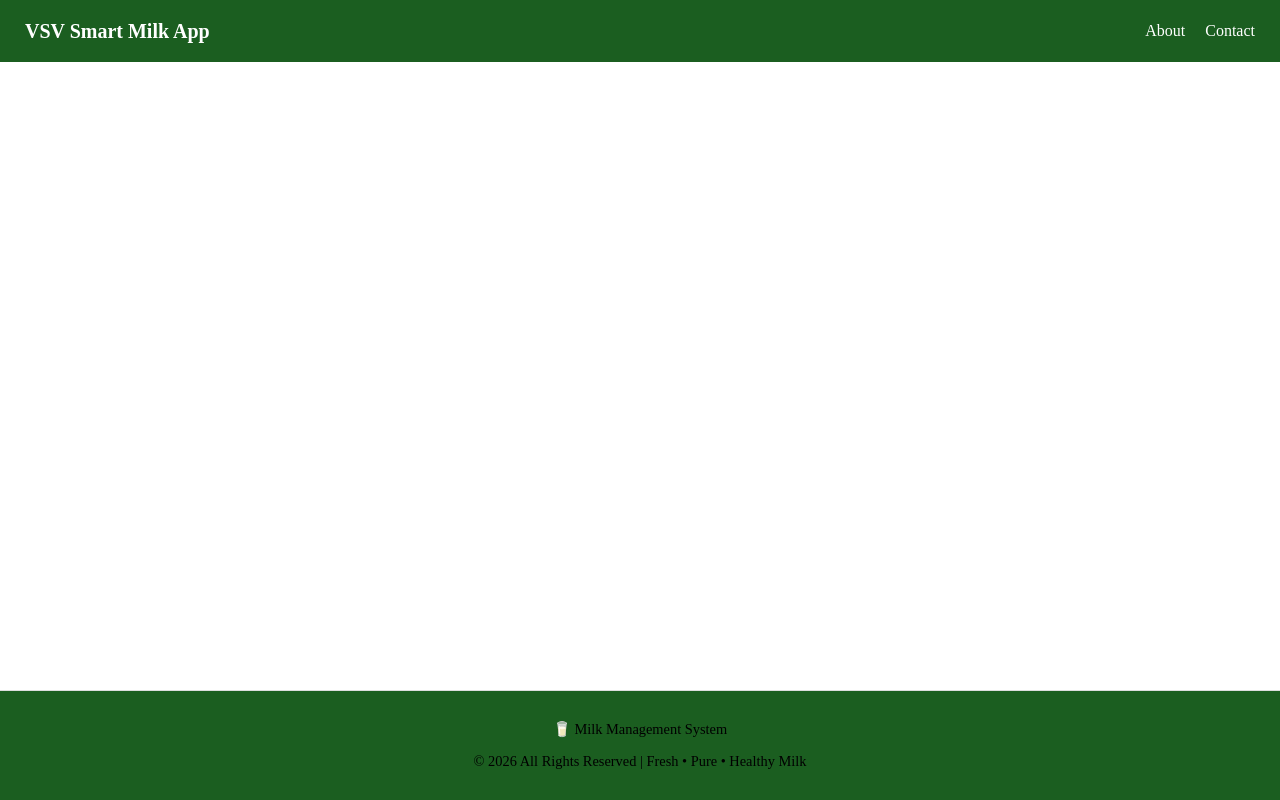
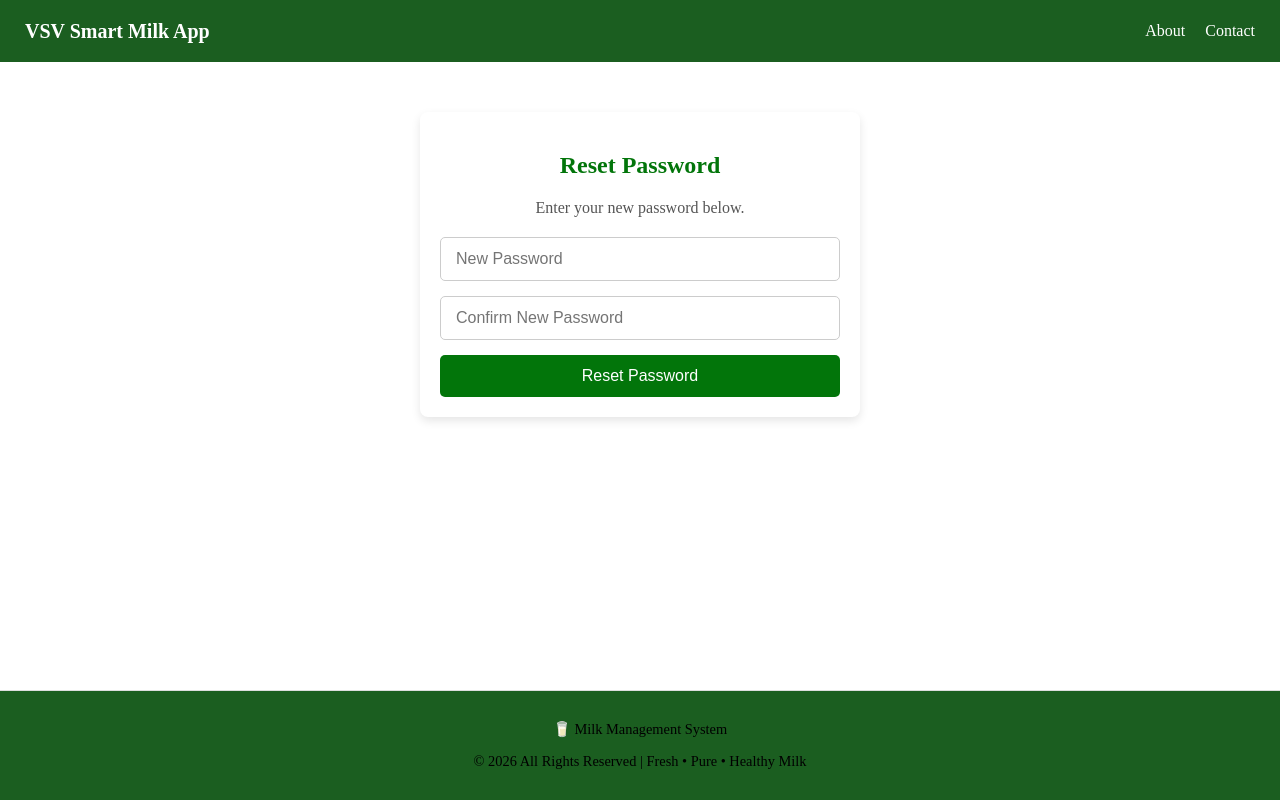
Before and after one commit to venkad95/Venkadrepo, a React (Vite) app: page /reset-password in a window 1280 px wide. Built offline with nearby package versions, Linux system fonts and the light colour scheme; no server answers.

Commit message:
Forgot and ResetPassword UI added

```diff
--- a/src/App.tsx
+++ b/src/App.tsx
@@ -15,6 +15,7 @@ import Contact from "./components/Contact";
 import GreetingPage from "./pages/GreetingPage";
 import OtpVerify from "./pages/OtpVerify";
 import AuthorizationRole from "./components/authorizationRole";
+import ResetPassword from "./pages/ResetPassword";
 
 
 function App() {
@@ -35,6 +36,8 @@ function App() {
         <Route path="/forgot-password" element={<ForgotPassword />} />
         <Route path="/dashboard" element={<AuthorizationRole allowedRoles ={['owner']}><Dashboard /></AuthorizationRole> } />
         <Route path="/client-dashboard" element={<AuthorizationRole allowedRoles={['owner','client']}><ClientDashboard/></AuthorizationRole> }/>
+        <Route path="/forgot-password" element={<ForgotPassword />} />
+        <Route path="/reset-password" element={<ResetPassword />} />
       </Routes>
     </Layout>
   </BrowserRouter>
--- a/src/assets/styles/AuthCard.css
+++ b/src/assets/styles/AuthCard.css
@@ -101,3 +101,39 @@
     margin-bottom: 15px;
   }
 }
+.password-validation {
+  margin-top: 10px;
+  font-size: 14px;
+  color: #555;
+}
+
+.password-validation p {
+  margin: 5px 0;
+  display: flex;
+  align-items: center;
+  font-size: 14px;
+}
+
+.password-validation .valid {
+  color: #28a745; /* Green for valid */
+}
+
+.password-validation .invalid {
+  color: #dc3545; /* Red for invalid */
+}
+
+.password-validation p::before {
+  margin-right: 8px;
+  font-size: 16px;
+  color: #28a745; /* Green tick */
+  display: none; /* Hide by default */
+}
+
+.password-validation .invalid::before {
+  color: #dc3545; /* Red cross */
+  display: inline-block;
+}
+
+.password-validation .valid::before {
+  display: inline-block; /* Show tick for valid */
+}
--- /dev/null
+++ b/src/assets/styles/ForgotPassword.css
@@ -0,0 +1,57 @@
+/* Common styles for both pages */
+.forgot-password-container,
+.reset-password-container {
+  max-width: 400px;
+  margin: 50px auto;
+  padding: 20px;
+  background: #fff;
+  border-radius: 8px;
+  box-shadow: 0 4px 10px rgba(0, 0, 0, 0.1);
+  text-align: center;
+}
+
+.forgot-password-container h2,
+.reset-password-container h2 {
+  margin-bottom: 20px;
+  color: #02750a;
+}
+
+.forgot-password-container p,
+.reset-password-container p {
+  margin-bottom: 20px;
+  color: #555;
+}
+
+.auth-input {
+  width: 100%;
+  padding: 12px 15px;
+  margin-bottom: 15px;
+  border: 1px solid #ccc;
+  border-radius: 5px;
+  font-size: 16px;
+}
+
+.auth-input:focus {
+  outline: none;
+  border-color: #02750a;
+}
+
+.auth-btn {
+  width: 100%;
+  padding: 12px 15px;
+  background-color: #02750a;
+  color: white;
+  border: none;
+  border-radius: 5px;
+  font-size: 16px;
+  cursor: pointer;
+}
+
+.auth-btn:disabled {
+  background-color: #ccc;
+  cursor: not-allowed;
+}
+
+.auth-btn:hover:not(:disabled) {
+  background-color: #025f08;
+}
--- a/src/pages/ForgotPassword.tsx
+++ b/src/pages/ForgotPassword.tsx
@@ -1,30 +1,50 @@
-import React from "react";
-import AuthCard from "../components/AuthCard";
-import { Link } from "react-router-dom";
+import React, { useState } from "react";
+import { toast } from "react-toastify";
+import api from "../services/api";
+import { useNavigate } from "react-router-dom";
 
-function ForgotPassword() {
+const ForgotPassword = () => {
+  const navigate = useNavigate();
+  const [email, setEmail] = useState("");
+  const [loading, setLoading] = useState(false);
+
+  const handleForgotPassword = async () => {
+    if (!email) {
+      toast.error("Please enter your email.");
+      return;
+    }
+    setLoading(true);
+    try {
+      const response = await api.post("/auth/forgot-password", { email });
+      toast.success(response.data.message || "Password reset link sent to your email.");
+      navigate('/login');
+    } catch (error: any) {
+      toast.error(error.response?.data?.message || "Something went wrong.");
+    } finally {
+      setLoading(false);
+    }
+  };
+
   return (
-    <AuthCard
-      title="Forgot Password"
-      subtitle="Reset your password"
-    >
+    <div className="forgot-password-container">
+      <h2>Forgot Password</h2>
+      <p>Enter your email to receive a password reset link.</p>
       <input
         type="email"
-        placeholder="Email Address"
+        placeholder="Enter your email"
+        value={email}
+        onChange={(e) => setEmail(e.target.value)}
         className="auth-input"
       />
-
-      <button className="auth-btn">
-        Send Reset Link
+      <button
+        className="auth-btn"
+        onClick={handleForgotPassword}
+        disabled={loading}
+      >
+        {loading ? "Sending..." : "Send Reset Link"}
       </button>
-
-      <p className="text-center mt-4">
-        <Link to="/login">
-          Back to Login
-        </Link>
-      </p>
-    </AuthCard>
+    </div>
   );
-}
+};
 
 export default ForgotPassword;
--- a/src/pages/Register.tsx
+++ b/src/pages/Register.tsx
@@ -7,20 +7,38 @@ import { toast } from "react-toastify";
 import Loader from "../components/Loader";
 
 const Register = () => {
-    const [loading, setLoading] = useState(false);
+  const [loading, setLoading] = useState(false);
   const navigate = useNavigate();
   const [formData, setFormData] = useState({
     firstName: "",
     lastName: "",
-    email:"",
-    password:"",
+    email: "",
+    password: "",
     mobileNumber: ""
   });
+  const [passwordValidation, setPasswordValidation] = useState({
+    length: false,
+    uppercase: false,
+    lowercase: false,
+    number: false,
+    specialChar: false,
+  });
   const handleChange = (e: React.ChangeEvent<HTMLInputElement>) => {
+    const { name, value } = e.target;
     setFormData({
       ...formData,
-      [e.target.name]: e.target.value,
+      [name]: value,
     });
+    // Real-time password validation
+    if (name === "password") {
+      setPasswordValidation({
+        length: value.length >= 8,
+        uppercase: /[A-Z]/.test(value),
+        lowercase: /[a-z]/.test(value),
+        number: /\d/.test(value),
+        specialChar: /[@$!%*?&]/.test(value),
+      });
+    }
   };
   const handleRegister = async () => {
     setLoading(true)
@@ -39,19 +57,29 @@ const Register = () => {
         alert("Password is required");
         return;
       }
-      const response = await api.post("/auth/signup",formData);
+      // Password validation
+      const passwordRegex =
+        /^(?=.*[A-Z])(?=.*[a-z])(?=.*\d)(?=.*[@$!%*?&])[A-Za-z\d@$!%*?&]{8,}$/;
+      if (!passwordRegex.test(formData.password)) {
+        alert(
+          "Password must be at least 8 characters long, include an uppercase letter, a lowercase letter, a number, and a special character."
+        );
+        setLoading(false);
+        return;
+      }
+      const response = await api.post("/auth/signup", formData);
       setLoading(false)
       const userData = response.data;
       toast.success(response.data.message);
       // localStorage.setItem("token",userData.data.accessToken);
       // localStorage.setItem("user",JSON.stringify(userData.data.user));
-        navigate("/otp-verify");
+      navigate("/otp-verify");
     } catch (error: any) {
       setLoading(false)
       toast.error(error.response?.data?.message);
     }
   };
-  if(loading) return <Loader/>
+  if (loading) return <Loader />
   return (
     <AuthCard
       title="Create Account"
@@ -92,7 +120,29 @@ const Register = () => {
         placeholder="Password"
         className="auth-input"
       />
-
+      {/* Password Validation Feedback */}
+      <div className="password-validation">
+        <p className={passwordValidation.length ? "valid" : "invalid"}>
+        {passwordValidation.length ? "✔" : "✖"}
+          At least 8 characters
+        </p>
+        <p className={passwordValidation.uppercase ? "valid" : "invalid"}>
+          {passwordValidation.uppercase ? "✔" : "✖"}
+          At least one uppercase letter
+        </p>
+        <p className={passwordValidation.lowercase ? "valid" : "invalid"}>
+          {passwordValidation.lowercase ? "✔" : "✖"}
+          At least one lowercase letter
+        </p>
+        <p className={passwordValidation.number ? "valid" : "invalid"}>
+          {passwordValidation.number ? "✔" : "✖"}
+          At least one number
+        </p>
+        <p className={passwordValidation.specialChar ? "valid" : "invalid"}>
+          {passwordValidation.specialChar ? "✔" : "✖"}
+          At least one special character (@, $, !, %, *, ?, &)
+        </p>
+      </div>
       <input
         type="text"
         name="mobileNumber"
--- /dev/null
+++ b/src/pages/ResetPassword.tsx
@@ -0,0 +1,77 @@
+import React, { useState } from "react";
+import { useNavigate, useSearchParams } from "react-router-dom";
+import { toast } from "react-toastify";
+import api from "../services/api";
+import  "../assets/styles/ForgotPassword.css";
+
+const ResetPassword = () => {
+  const [password, setPassword] = useState("");
+  const [confirmPassword, setConfirmPassword] = useState("");
+  const [loading, setLoading] = useState(false);
+  const [searchParams] = useSearchParams();
+  const navigate = useNavigate();
+
+  const handleResetPassword = async () => {
+    if (!password || !confirmPassword) {
+      toast.error("Please fill in all fields.");
+      return;
+    }
+
+    if (password !== confirmPassword) {
+      toast.error("Passwords do not match.");
+      return;
+    }
+
+    // Password validation
+    const passwordRegex =
+      /^(?=.*[A-Z])(?=.*[a-z])(?=.*\d)(?=.*[@$!%*?&])[A-Za-z\d@$!%*?&]{8,}$/;
+    if (!passwordRegex.test(password)) {
+      toast.error(
+        "Password must be at least 8 characters long, include an uppercase letter, a lowercase letter, a number, and a special character."
+      );
+      return;
+    }
+
+    setLoading(true);
+    try {
+      const token = searchParams.get("token"); // Get token from URL
+      const response = await api.post("/auth/reset-password", { password, token });
+      toast.success(response.data.message || "Password reset successfully.");
+      navigate("/login");
+    } catch (error: any) {
+      toast.error(error.response?.data?.message || "Something went wrong.");
+    } finally {
+      setLoading(false);
+    }
+  };
+
+  return (
+    <div className="reset-password-container">
+      <h2>Reset Password</h2>
+      <p>Enter your new password below.</p>
+      <input
+        type="password"
+        placeholder="New Password"
+        value={password}
+        onChange={(e) => setPassword(e.target.value)}
+        className="auth-input"
+      />
+      <input
+        type="password"
+        placeholder="Confirm New Password"
+        value={confirmPassword}
+        onChange={(e) => setConfirmPassword(e.target.value)}
+        className="auth-input"
+      />
+      <button
+        className="auth-btn"
+        onClick={handleResetPassword}
+        disabled={loading}
+      >
+        {loading ? "Resetting..." : "Reset Password"}
+      </button>
+    </div>
+  );
+};
+
+export default ResetPassword;
```
